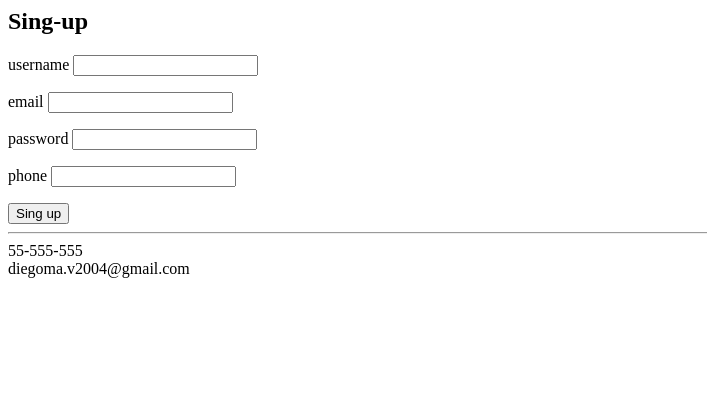
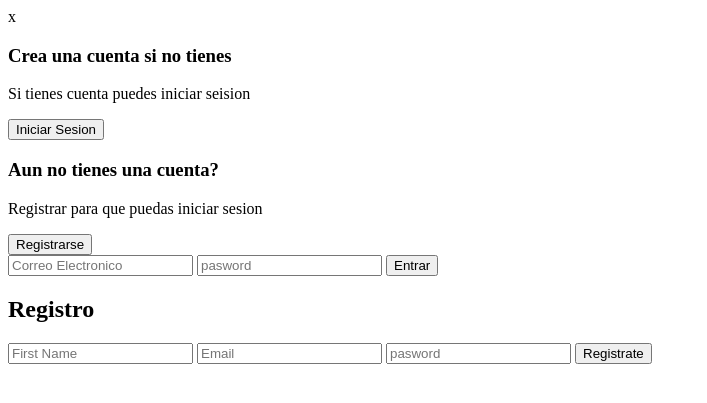
Before and after one commit to Dieg0MV/proyect_Fastlav, a Flask app: page / in a window 1280 px wide. Shown: the top 403 px of the page, without its empty margins (0-707 px from the left). Run offline with Flask 3, Linux system fonts and the light colour scheme.

Commit message:
Update sing.html

```diff
--- a/templates/sing.html
+++ b/templates/sing.html
@@ -1,28 +1,53 @@
+<!DOCTYPE html>
 <html>
-  <head>
-    <title>Sing-up</title>
 
-  </head>
-  <body>
-    <form class="form">
-      <h2>Sing-up</h2>
-      <label for="email">username</label>
-      <input type="text" name="username" id="username" required></input>
-      <p> email
-      <input type="text" name="email" id="email"></input></p>
+<head>
+  <meta charset="utf-8">
+  <meta name="viewport" content="width=device-width">
 
-      <label for="password">password</label>
-      <input type="text" name="password" id="password" required></input>
+  <title>login</title>
+  <link href="style.css" rel="stylesheet" type="text/css" />
+</head>
 
-      <p> phone <input type="text" name="phone" id="phone"></input></p>
-      <button>Sing up</button>
+<body>x
+
+
+  <div class="contenedorDeTodo">
+    <div class="contenedorTrasero">
+      <div class="contenedorLogin">
+        <h3>Crea una cuenta si no tienes</h3>
+        <p>Si tienes cuenta puedes iniciar seision</p>
+        <button id="log">Iniciar Sesion</button>
+      </div>
+
+      <div class="contenedorRegistro">
+        <h3>Aun no tienes una cuenta?</h3>
+        <p>Registrar para que puedas iniciar sesion</p>
+        <button id="Registro">Registrarse</button>
+      </div>
+    </div>
+
+    <div class="contenedorLoginRegister">
       <div>
-        <hr>
-        <span class="fa fa-phone"></span>55-555-555
-        <br>
-        <span class="fa fa-envelope-o"></span>diegoma.v2004@gmail.com
+        <form action="" class="formularioLogin">
+          <input type="text" placeholder="Correo Electronico">
+          <input type="password" placeholder="pasword">
+          <button>Entrar</button>
+        </form>
+
+        <form action="" class="formularioRegister">
+          <h2>Registro</h2>
+          <input type="text" placeholder="First Name">
+          <input type="text" placeholder="Email">
+          <input type="password" placeholder="pasword">
+          <button>Registrate</button>
+        </form>
       </div>
-    </form>
-  </body>
+    </div>
+  </div>
+
+  <script src="script.js"></script>
+
+</body>
 
 </html>
```
